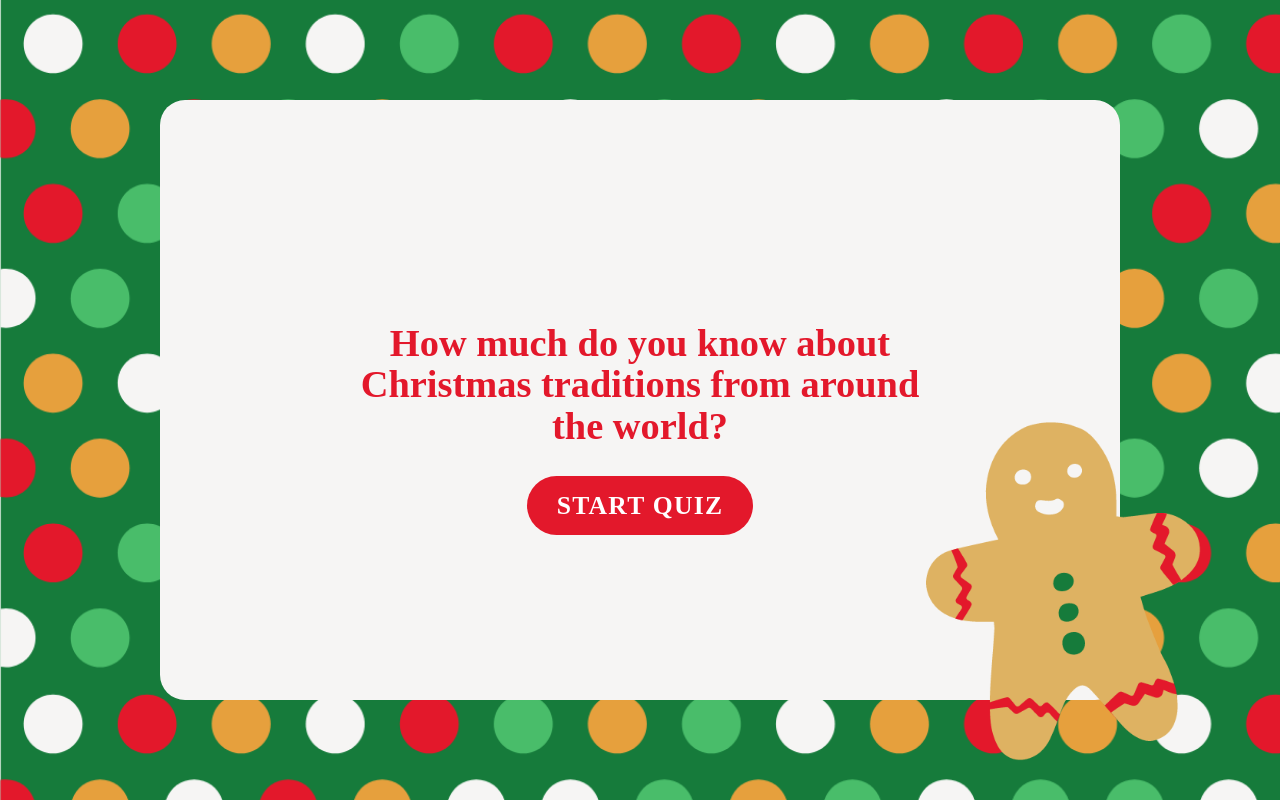
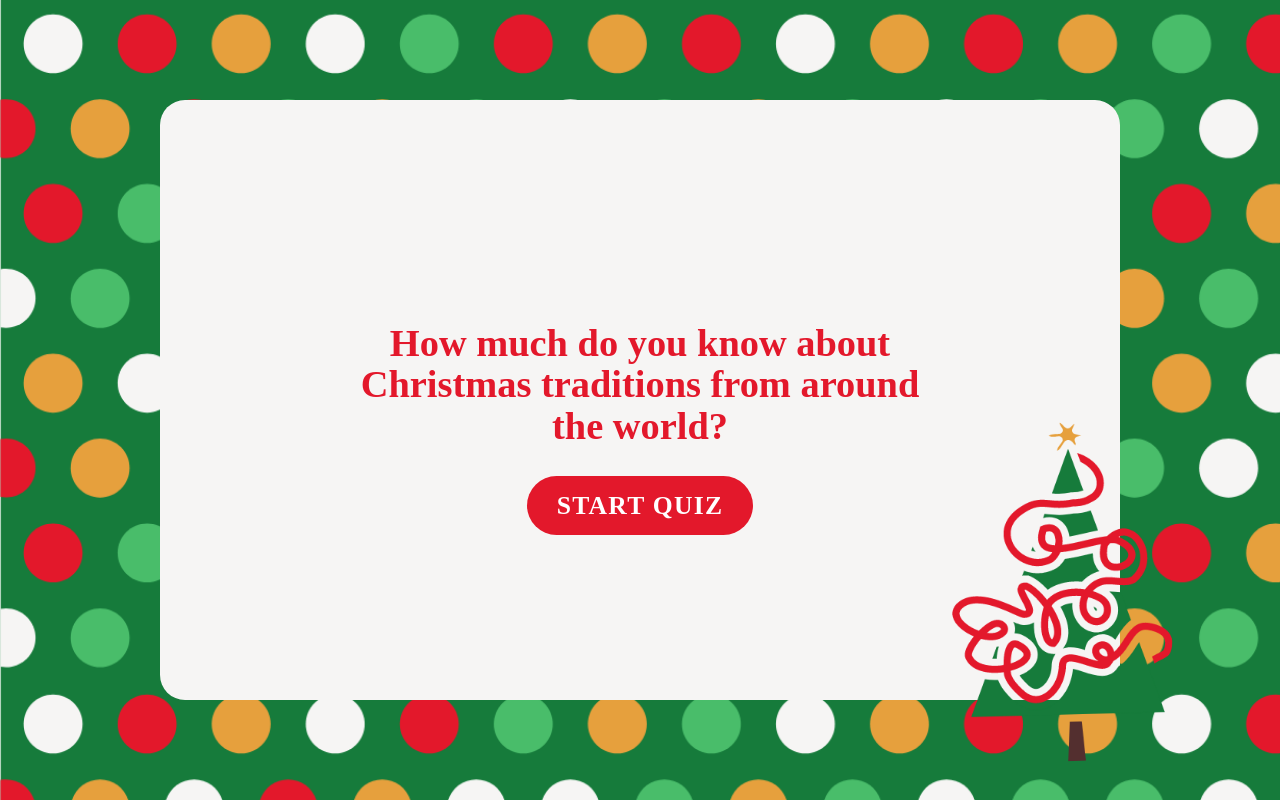
Before and after one commit to Technigo/project-redux-quiz-old, a React (Create React App) app: page / in a window 1280 px wide. Built offline with nearby package versions, Linux system fonts and the light colour scheme.

Commit message:
Update Startpage.js

```diff
--- a/src/components/Startpage.js
+++ b/src/components/Startpage.js
@@ -1,6 +1,6 @@
 import React from 'react'
 import { Link } from 'react-router-dom'
-import Cookie from 'Images/cookie.png'
+import tree from 'Images/tree.png'
 import { Background, QuestionContainer, Headers, Buttons, Illustration } from './Styling/GlobalStyles'
 
 export const StartPage = () => {
@@ -8,11 +8,11 @@ export const StartPage = () => {
     <Background>
       <QuestionContainer>
         <Headers> How much do you know about Christmas traditions from around the world?</Headers>
-        <Illustration src={Cookie} alt="Ginger Cookie" />
         <Link to="/quiz">
           <Buttons href="" className="button"> START QUIZ </Buttons>
         </Link>
       </QuestionContainer>
+      <Illustration src={tree} alt="Ginger Cookie" />
     </Background>
   )
 }
```
